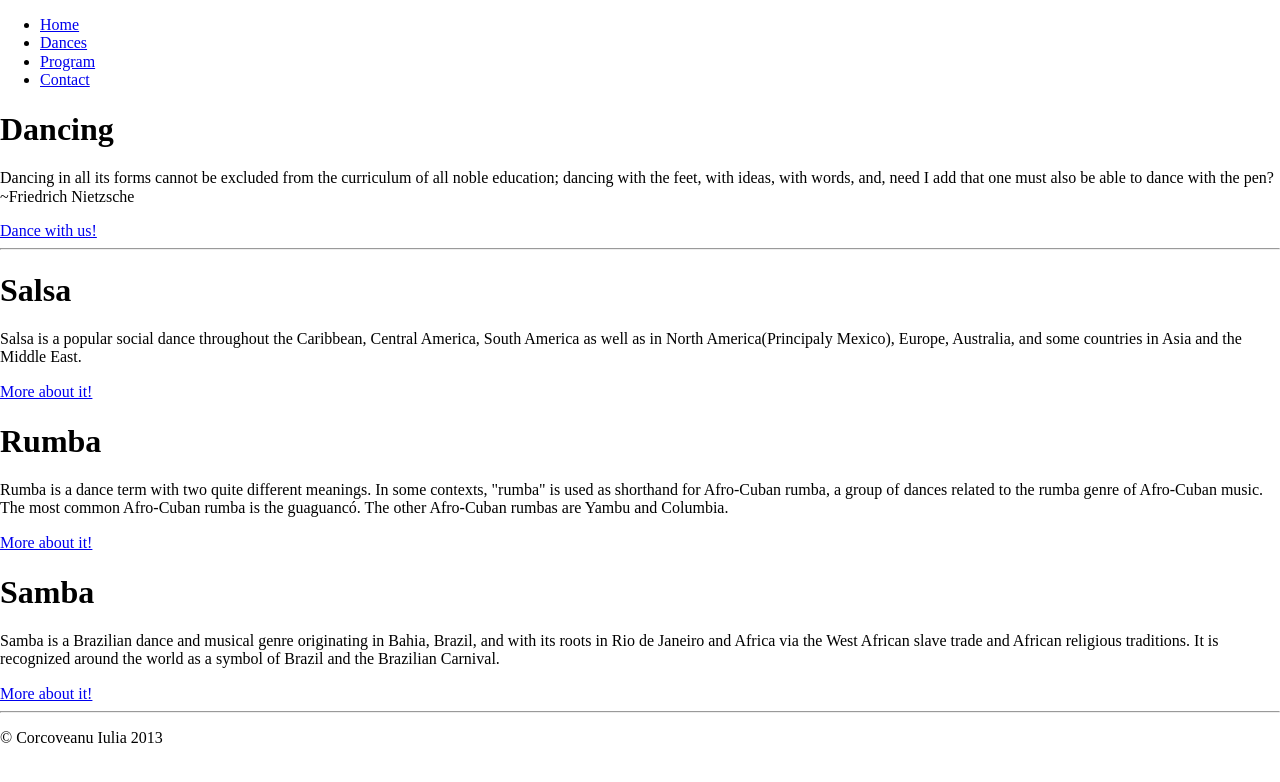
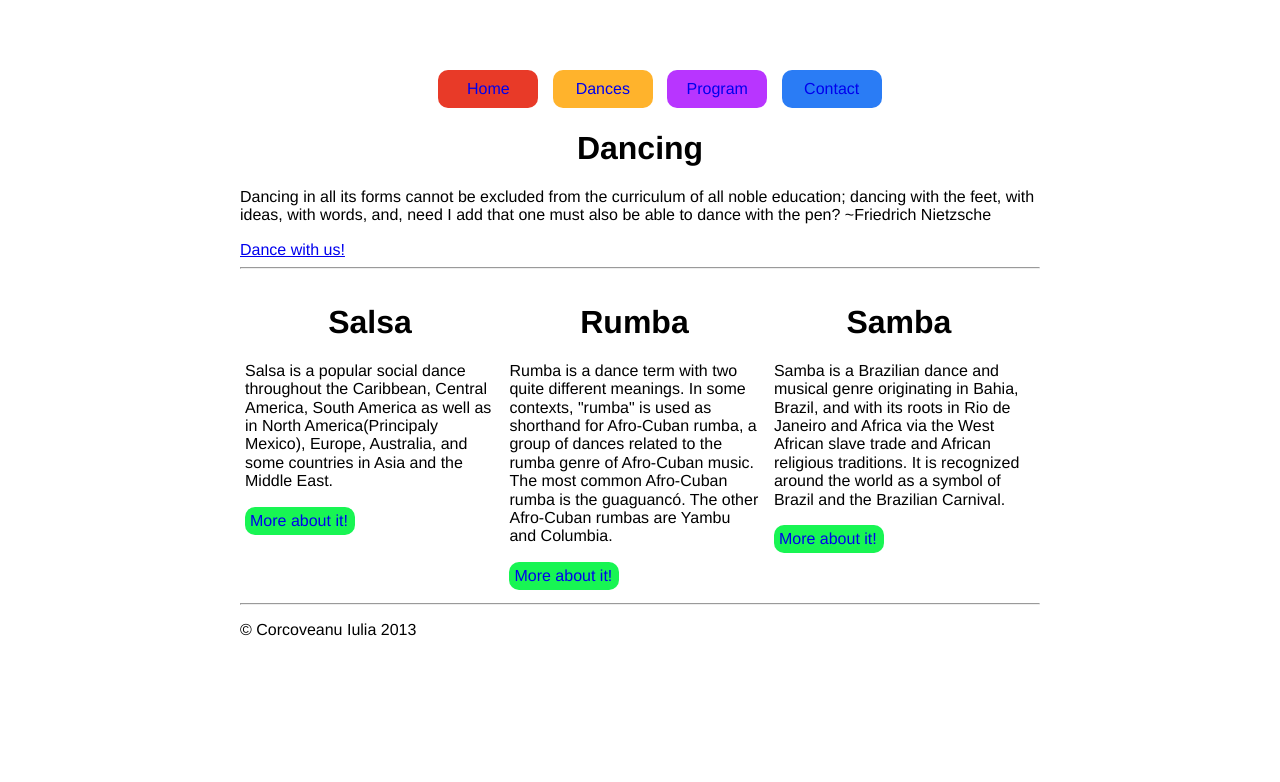
Before and after one commit to corco18/Dance-Activity, a plain HTML site: page index.html in a window 1280 px wide. Drawn offline with nearby package versions, Linux system fonts and the light colour scheme.

Commit message:
modif index

```diff
--- a/index.html
+++ b/index.html
@@ -9,31 +9,31 @@
   <title>Dance For Fun</title>
 
   <link rel="stylesheet" href="css/normalize.css">
-  <link rel="stylesheet" href="css/main.css">
+  <link rel="stylesheet" href="style.css">
 
   <script src="js/vendor/modernizr-2.6.2.min.js"></script>
 </head>
 
 <body>
-
+  <div id="wrapper">
   <nav>
     <ul>
-      <li>
+      <li class="first">
         <a href="#">
           Home
         </a>
       </li>
-      <li>
+      <li  class="second">
         <a href="#">
           Dances
         </a>
       </li>
-          <li>
-        <a href="#">
+          <li class="third">
+        <a href="#" >
           Program
         </a>
       </li>
-      <li>
+      <li  class="last">
         <a href="#">
           Contact
         </a>
@@ -41,6 +41,7 @@
     </ul>
   </nav>
 
+<header>
   <h1>
     Dancing
   </h1>
@@ -52,6 +53,7 @@
   <a href="#">
         Dance with us!
   </a>
+</header>
 
   <hr>
 
@@ -108,6 +110,7 @@
     </p>
   </footer>
 
+</div>
   <script src="//ajax.googleapis.com/ajax/libs/jquery/1.9.1/jquery.min.js"></script>
 </body>
 
--- /dev/null
+++ b/style.css
@@ -0,0 +1,63 @@
+#wrapper{
+	width: 800px;
+	margin:70px auto 0px auto;
+}
+body
+{
+	font-family: Helvetica, Arial, sans-serif;
+}
+h1{
+	text-align:center;
+}
+nav ul{
+	text-align: center;
+}
+nav ul li{
+	display: inline-block;
+	margin:0px 5px;
+	border-radius:10px;
+}
+
+li a
+{
+	padding:10px;
+	text-decoration: none;
+	display: inline-block;
+	width:80px;
+}
+
+
+li.first{
+	background-color: #E83A28;
+
+}
+
+li.second{
+	background-color: #FFB32C;
+
+}
+
+li.third{
+	background-color: #B835FF ;
+
+}
+
+li.last{
+	background-color: #2A7CF5;
+
+}
+article{
+	display: inline-block;
+	width:250px;
+	padding:5px;
+	vertical-align: top;
+}
+
+article a{
+  background-color: #18F553;
+  padding:5px;
+  text-decoration: none;
+  display: inline-block;
+  border-radius:10px;
+  width:100px;
+}
```
